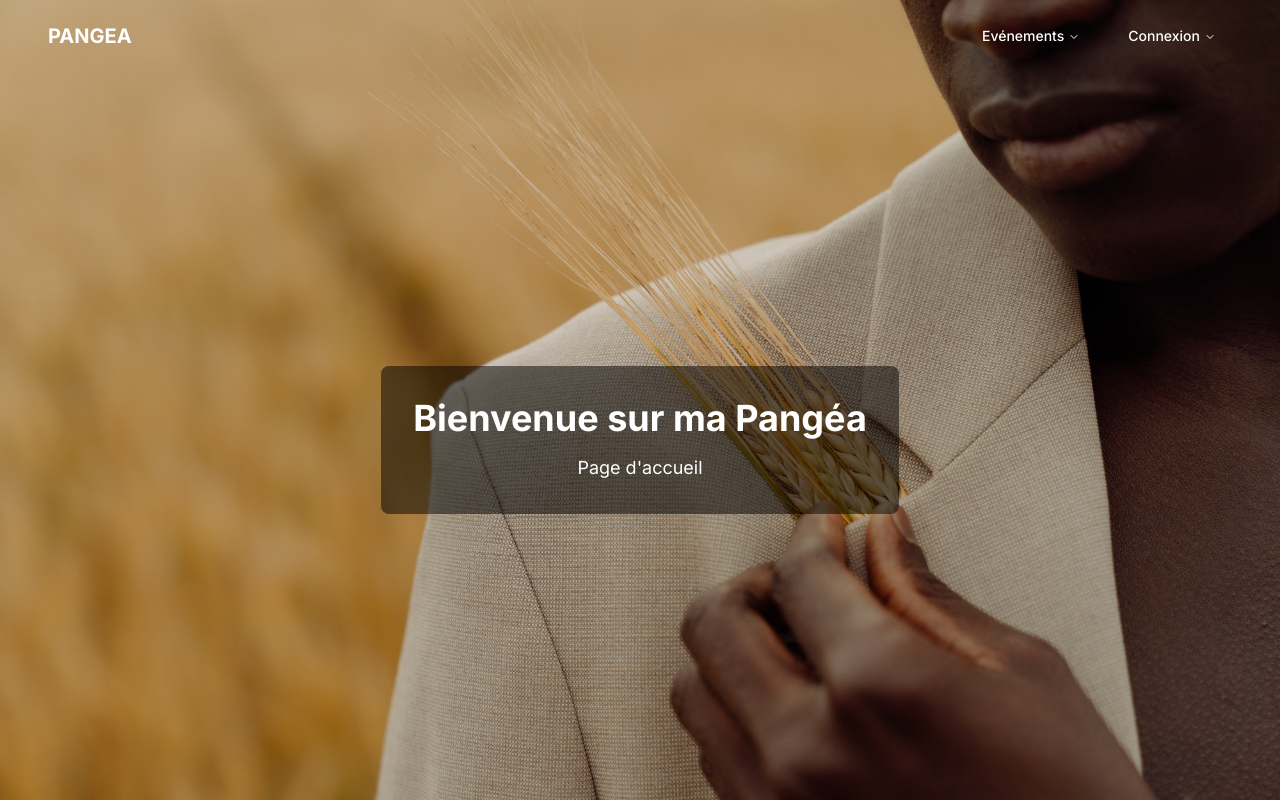
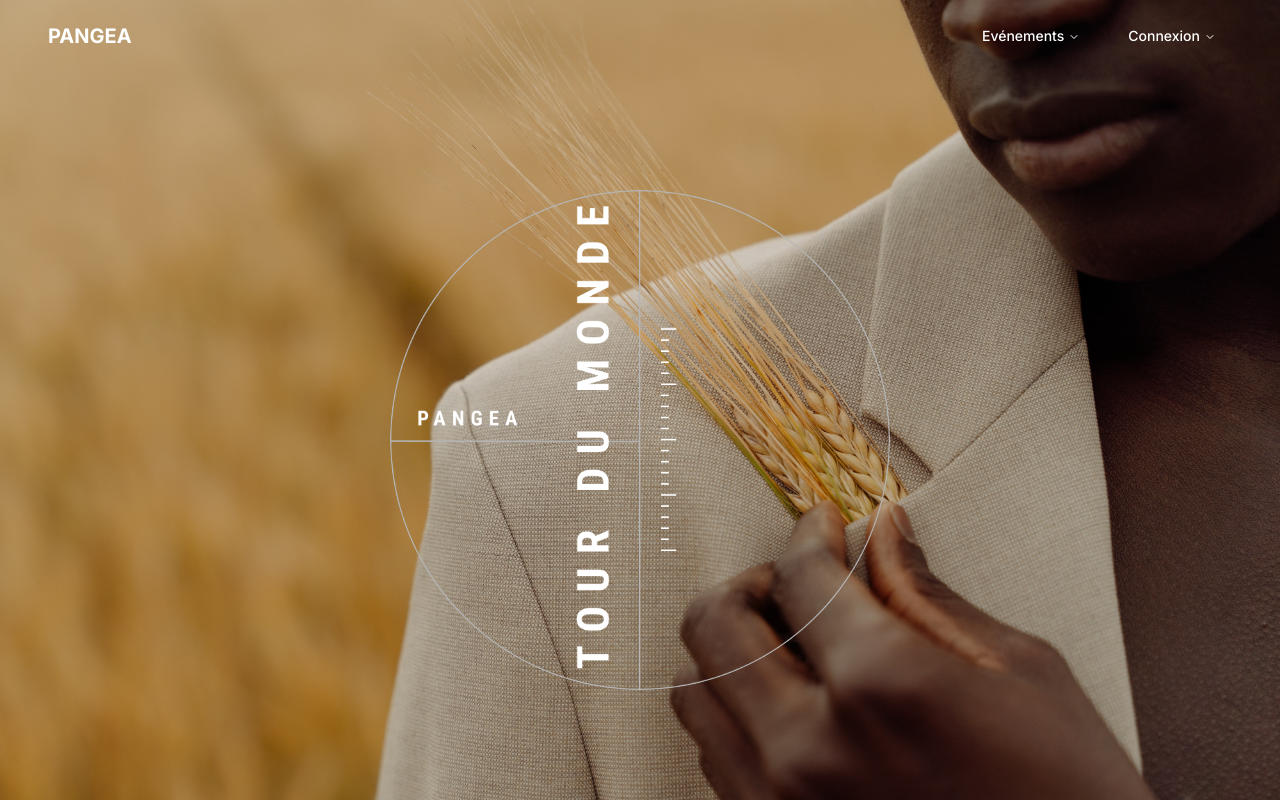
Before and after one commit to tchessi-pre/moonshot, a Next.js app in the folder front/: page / in a window 1280 px wide. Built offline with nearby package versions, Linux system fonts and the light colour scheme.

Commit message:
Added center image

```diff
--- a/front/src/app/page.js
+++ b/front/src/app/page.js
@@ -8,13 +8,16 @@ export default function Home() {
 			style={{ backgroundImage: "url('/assets/bground.jpg')" }}
 		>
 			<NavBar />
-			<div className='p-8 mt-20 text-center text-white bg-black bg-opacity-50 rounded-lg'>
-				<h1 className='mb-4 text-4xl font-bold'>
-					Bienvenue sur ma Pangéa
-				</h1>
-				<p className='text-lg'>
-					Page d'accueil
-				</p>
+			<div className='p-8 mt-20 text-center text-white bg-black bg-opacity-0 rounded-lg'>
+				<div className='flex items-center justify-center'>
+					<Image
+						src='/assets/circle-center.png'
+						alt='Your Image Description'
+						width={500}
+						height={500}
+						className='rounded-full'
+					/>
+				</div>
 			</div>
 		</main>
 	);
```
Also changed, not shown: front/public/assets/circle-center.png (added).
